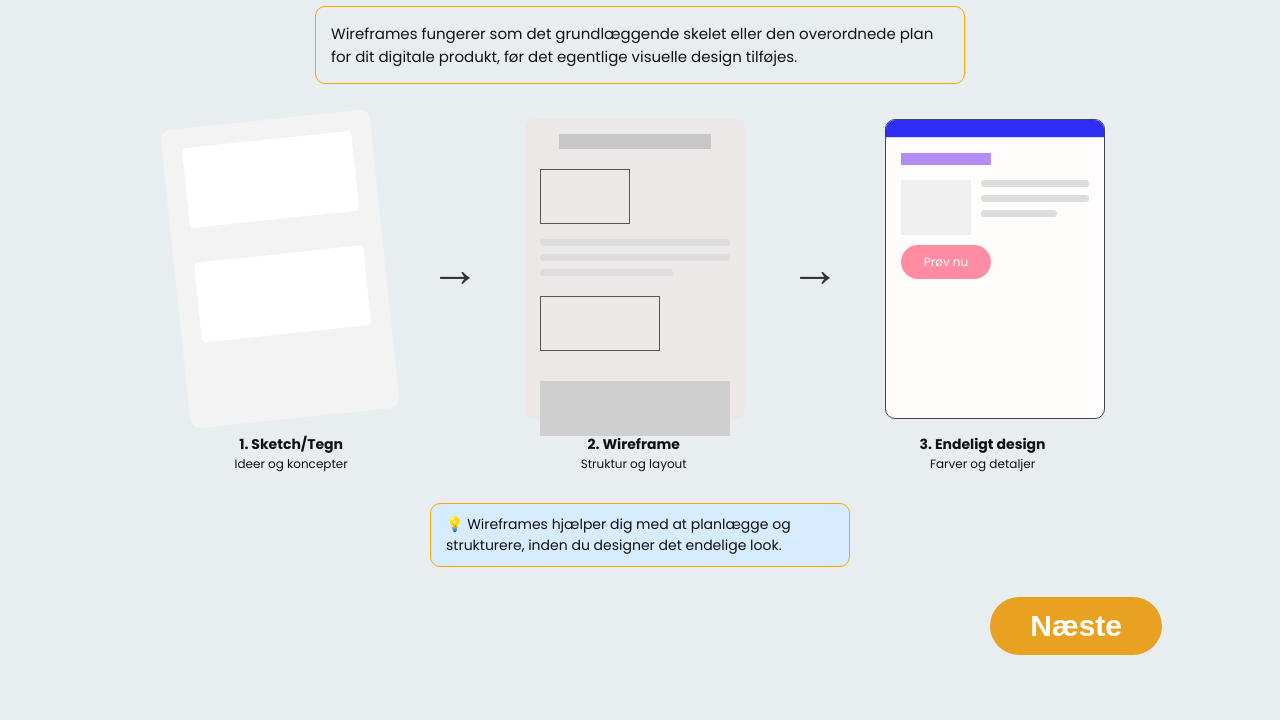
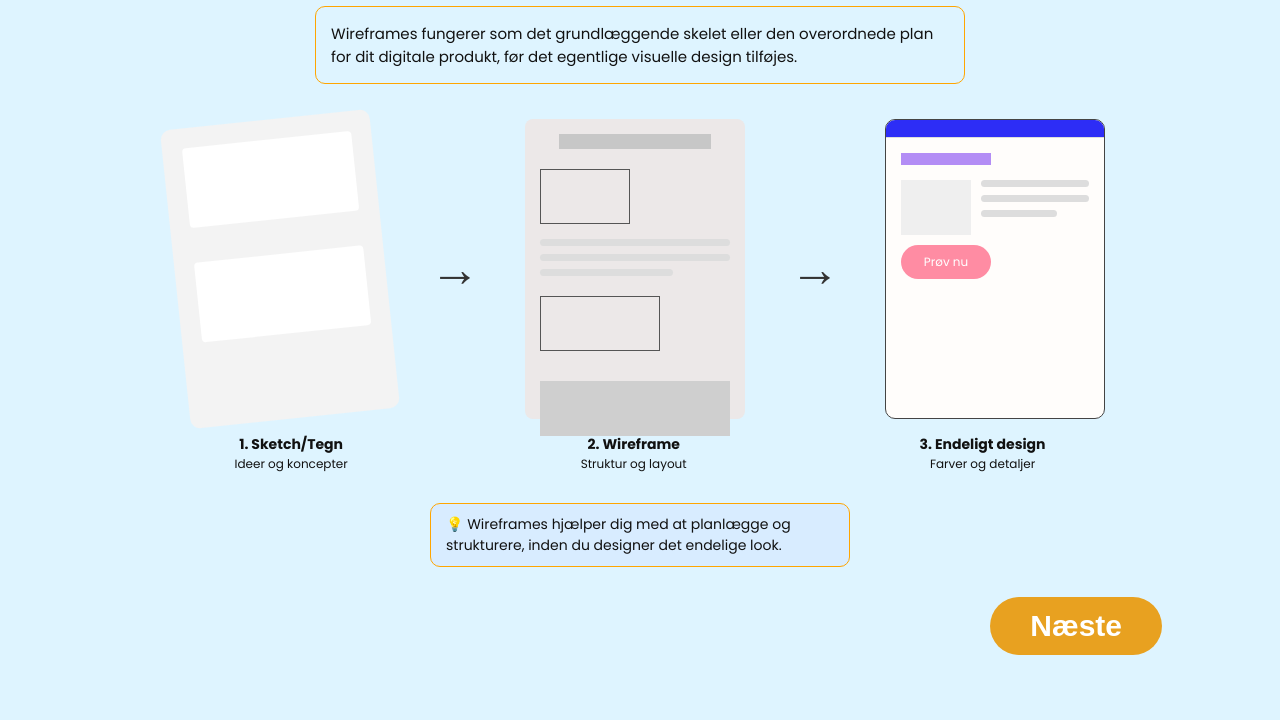
Before and after one commit to CamillaGroenC/wireframelab, a plain HTML site: page level1.html in a window 1280 px wide. Shown: the part 195-915 px from the top of the page. Drawn offline with Linux system fonts and the light colour scheme.

Commit message:
removed style body

```diff
--- a/level1.html
+++ b/level1.html
@@ -11,11 +11,6 @@
 
 <style>
 
-  body{
-    font-family:'Poppins',sans-serif;
-    background:#e8edf0;
-    color:#111;
-  }
 
   /* TOP BAR */
 
```
